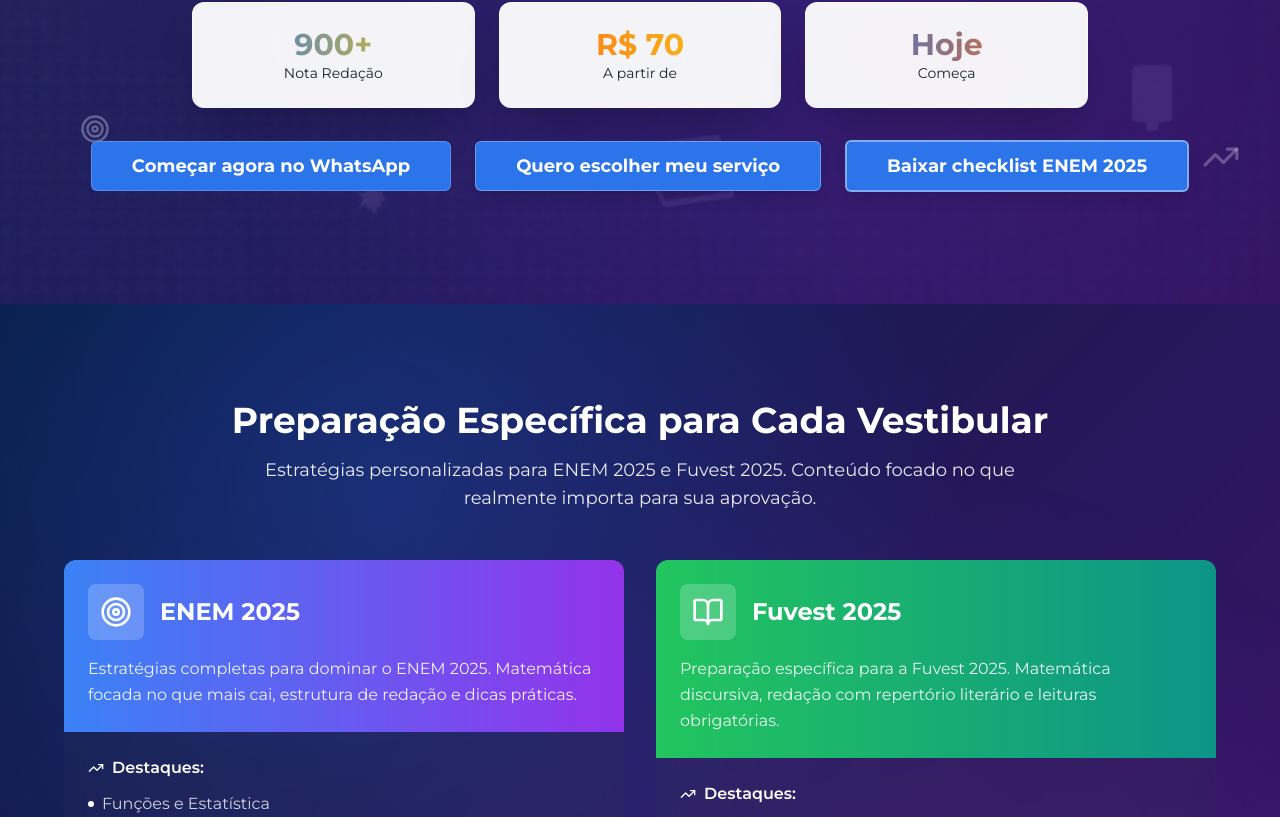
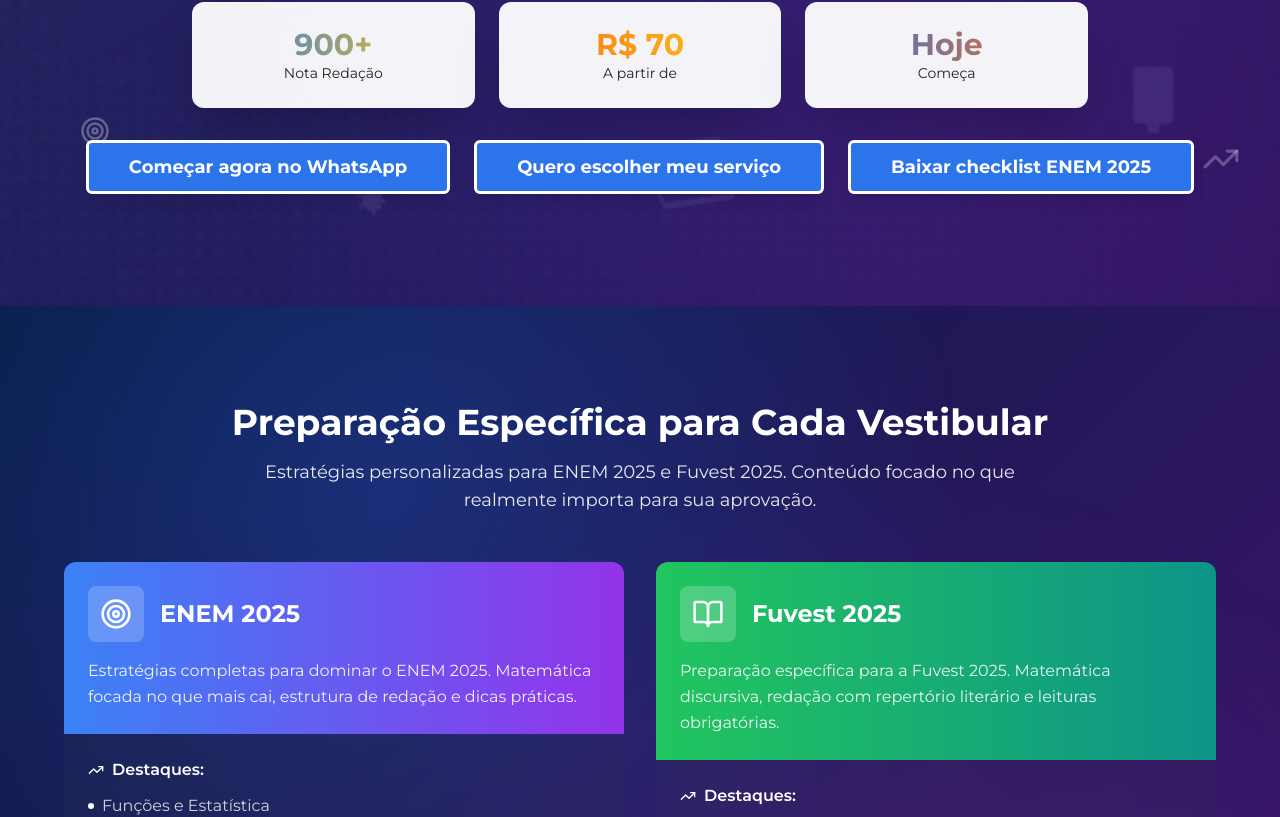
Before and after one commit to salvesgustavo22-ops/gsprova-landing-hub, a React (Vite) app: page / in a window 1280 px wide. Shown: the part 1065-1882 px from the top of the page. Built offline with nearby package versions, Linux system fonts and the light colour scheme.

Commit message:
Refactor: Update button styles
Update buttons to have a thick white outline and no background, aligning with the modern design.

```diff
--- a/src/index.css
+++ b/src/index.css
@@ -209,40 +209,36 @@
 
   /* Hero Button Variants */
   .btn-hero {
-    @apply text-white;
+    @apply text-white bg-transparent;
     @apply px-8 py-4 rounded-xl text-lg;
-    @apply shadow-[var(--shadow-hero)] hover:shadow-2xl;
+    @apply shadow-lg hover:shadow-xl;
     @apply transform hover:scale-105 transition-all duration-300;
-    @apply border-0 backdrop-blur-sm;
+    @apply hover:bg-white hover:text-gray-900;
     font-family: 'Montserrat', sans-serif;
     font-weight: 700; /* Montserrat Bold */
-    background: rgba(255, 255, 255, 0.15);
-    backdrop-filter: blur(10px);
-    border: 1px solid rgba(255, 255, 255, 0.2);
+    border: 3px solid white;
   }
 
   .btn-hero-secondary {
-    @apply text-white;
+    @apply text-white bg-transparent;
     @apply px-8 py-4 rounded-xl text-lg;
     @apply shadow-lg hover:shadow-xl transition-all duration-300;
     @apply transform hover:scale-105;
+    @apply hover:bg-white hover:text-gray-900;
     font-family: 'Montserrat', sans-serif;
     font-weight: 700; /* Montserrat Bold */
-    background: rgba(255, 255, 255, 0.15);
-    backdrop-filter: blur(10px);
-    border: 1px solid rgba(255, 255, 255, 0.3);
+    border: 3px solid white;
   }
 
   .btn-hero-outline {
-    @apply text-white hover:bg-white/20;
+    @apply text-white bg-transparent;
     @apply px-8 py-4 rounded-xl text-lg;
     @apply shadow-lg hover:shadow-xl transition-all duration-300;
     @apply transform hover:scale-105;
+    @apply hover:bg-white hover:text-gray-900;
     font-family: 'Montserrat', sans-serif;
     font-weight: 700; /* Montserrat Bold */
-    background: rgba(255, 255, 255, 0.15);
-    backdrop-filter: blur(10px);
-    border: 2px solid rgba(255, 255, 255, 0.4);
+    border: 3px solid white;
   }
 
   /* Modern Button Variants for sections */
```
